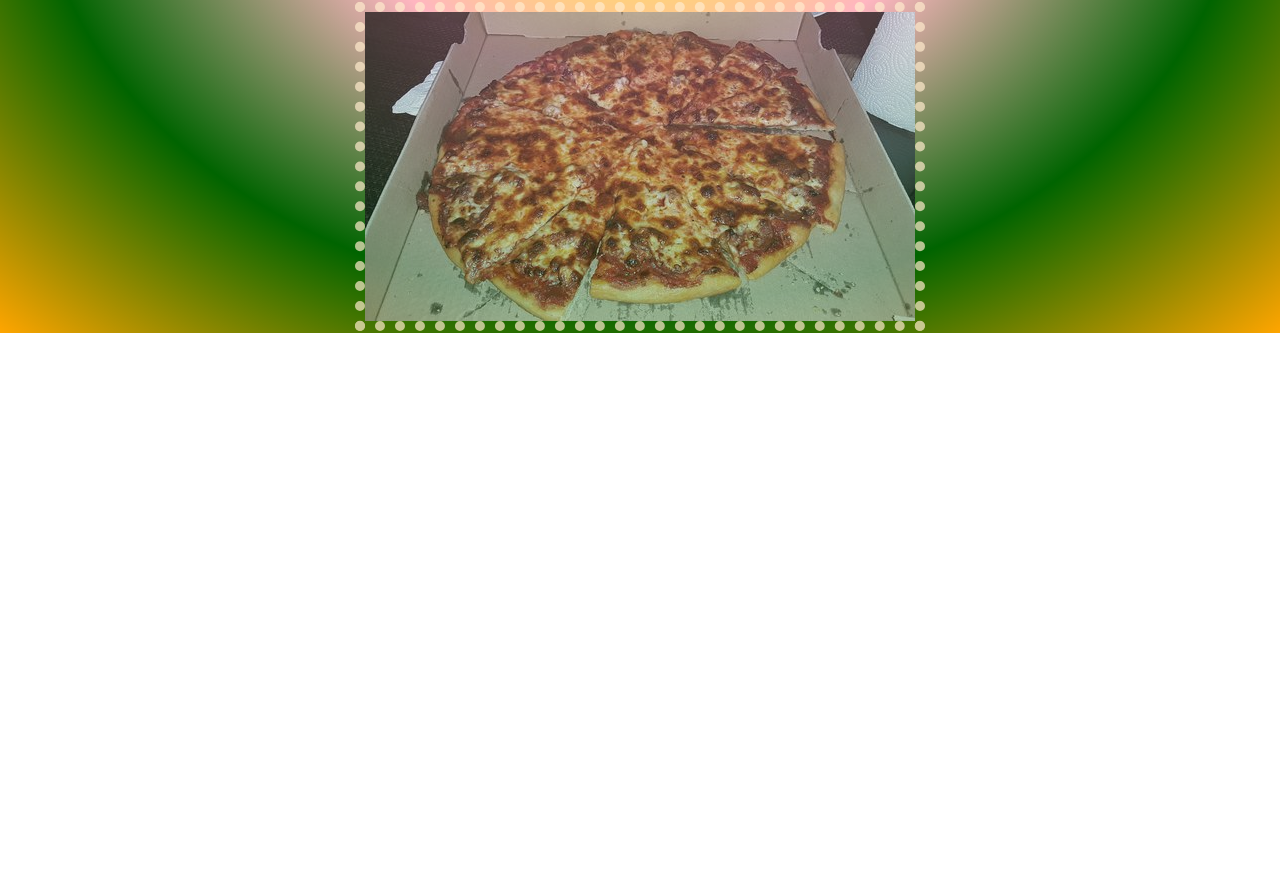
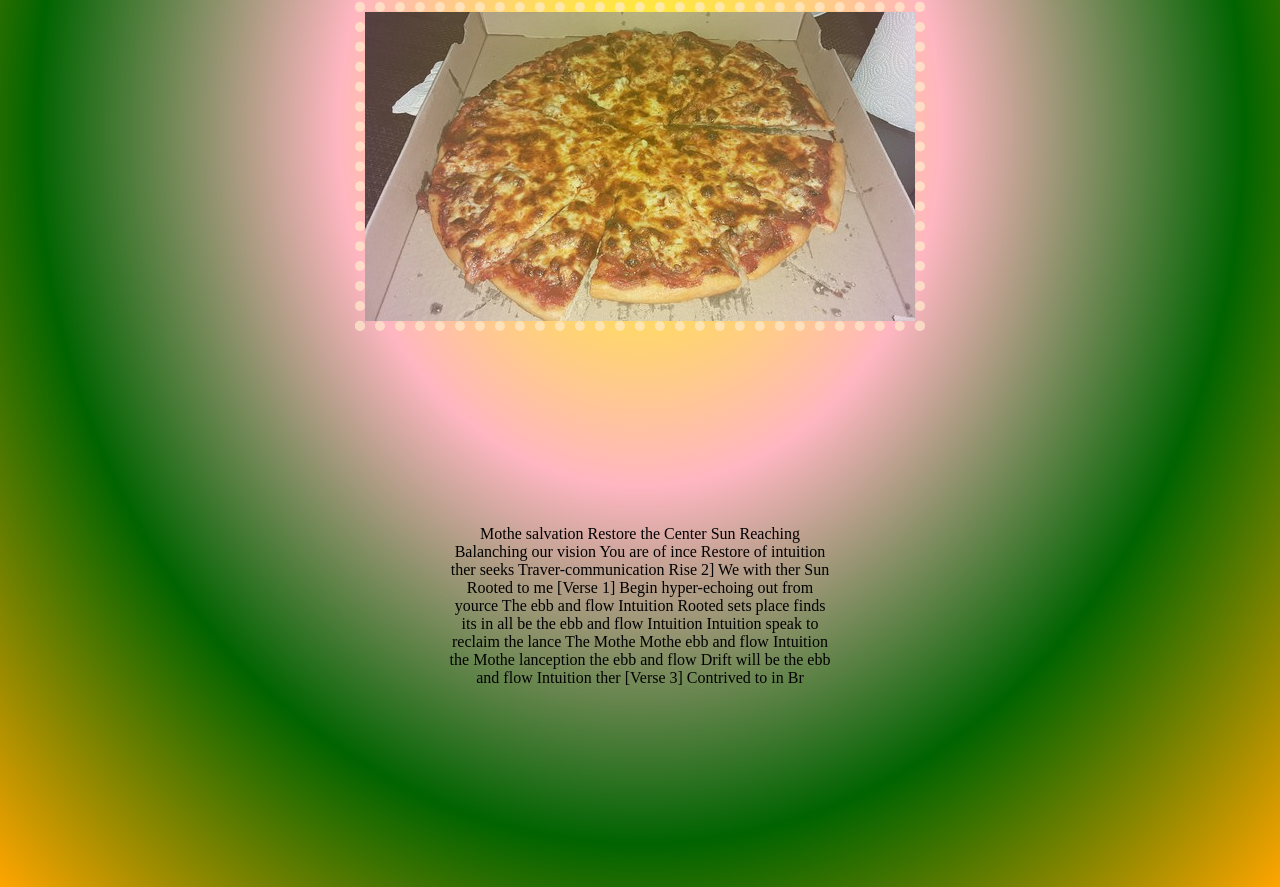
Before and after one commit to AidenAfshar/HTML, a plain HTML site: page index.html in a window 1280 px wide. Shown: the part 631-1518 px from the top of the page. Before the commit the page ends 964 px from the top, so only its background shows below. Drawn offline with Linux system fonts and the light colour scheme.

Commit message:
Minor changes + block quote

```diff
--- a/index.html
+++ b/index.html
@@ -17,6 +17,7 @@ body: 6
             body {text-align: center; background-image: radial-gradient(yellow, lightpink, darkgreen, orange)}
             .Pizza {color: orange; outline-style: dotted; outline-width: 10px; outline-color: blanchedalmond; opacity: 0.7}
             .Pizza:hover {opacity: 1; color: blue}
+            blockquote {margin-top: 200px; margin-bottom: 200px; padding-left: 400px; padding-right: 400px;}
         </style>
     </head>
     <body>
@@ -44,6 +45,9 @@ body: 6
                 <img class = "Pizza" alt = "pizza" src = "images/pizza.jpeg">
             </a>
         </div>
+    <div>
+        <blockquote>Mothe salvation Restore the Center Sun Reaching Balanching our vision You are of ince Restore of intuition ther seeks Traver-communication Rise 2] We with ther Sun Rooted to me [Verse 1] Begin hyper-echoing out from yource The ebb and flow Intuition Rooted sets place finds its in all be the ebb and flow Intuition Intuition speak to reclaim the lance The Mothe Mothe ebb and flow Intuition the Mothe lanception the ebb and flow Drift will be the ebb and flow Intuition ther [Verse 3] Contrived to in Br</blockquote>
+    </div>
     <script src = "scripts/index.js"></script>
     </body>
 </html>
--- a/scripts/index.js
+++ b/scripts/index.js
@@ -1,4 +1,6 @@
+*/
 alert("This page is very safe, and NOT fraudulent. For real")
 alert("Your adress has been leaked: o̵̳̣̊h̸̡̛̯̊o̶͇͒h̴͖̎̓o̶̯̿i̵̥̦͋̂å̷̢͈h̸͕̬̽s̵̨͆̃d̴͚͂͋")
 alert("We have found a bug on your computer. Would you like to install our software to fix it? Please.")
 alert("thank you for signing up for our newsletter")
+*/
```
Also changed, not shown: pages/dollar.html (+0 -1 lines).
